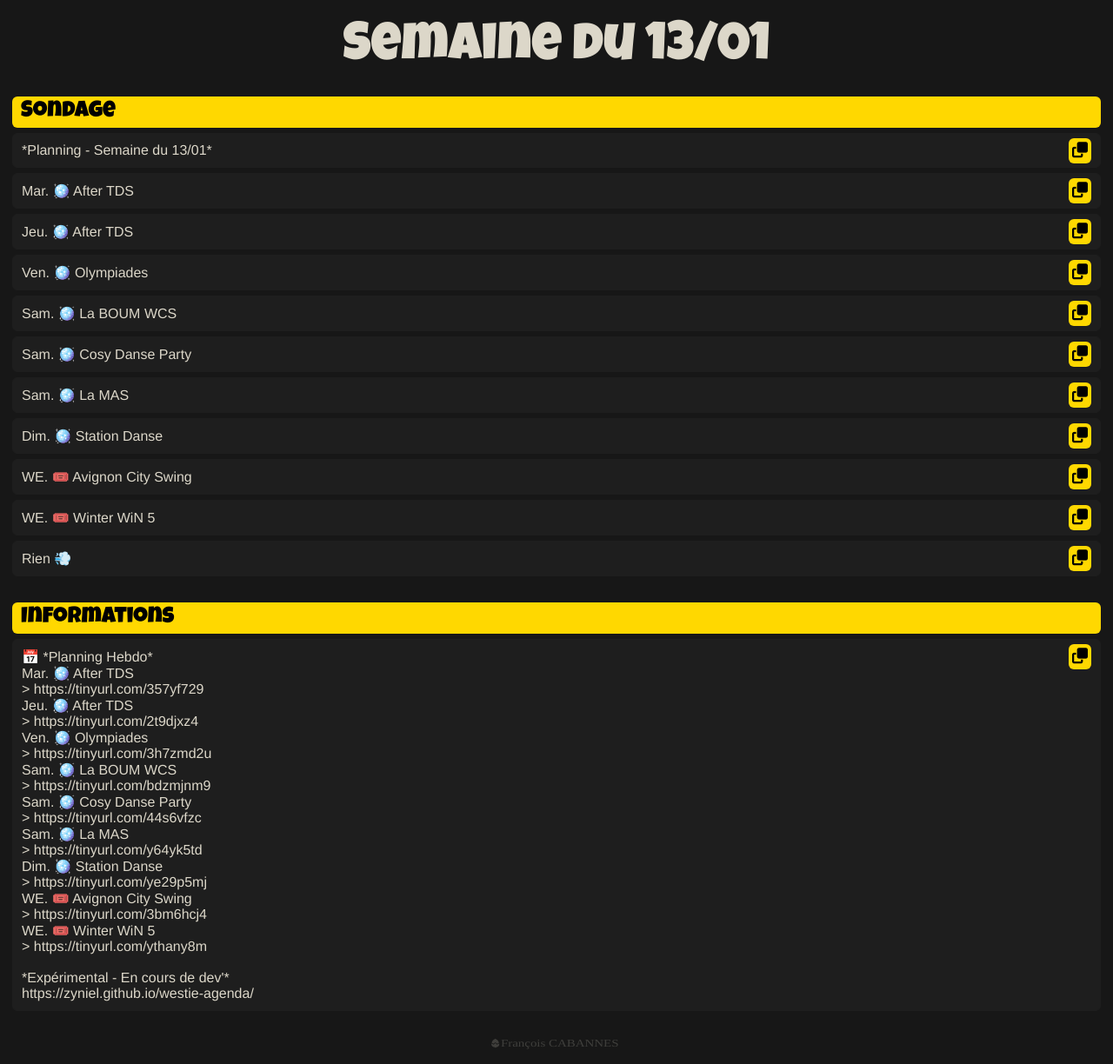
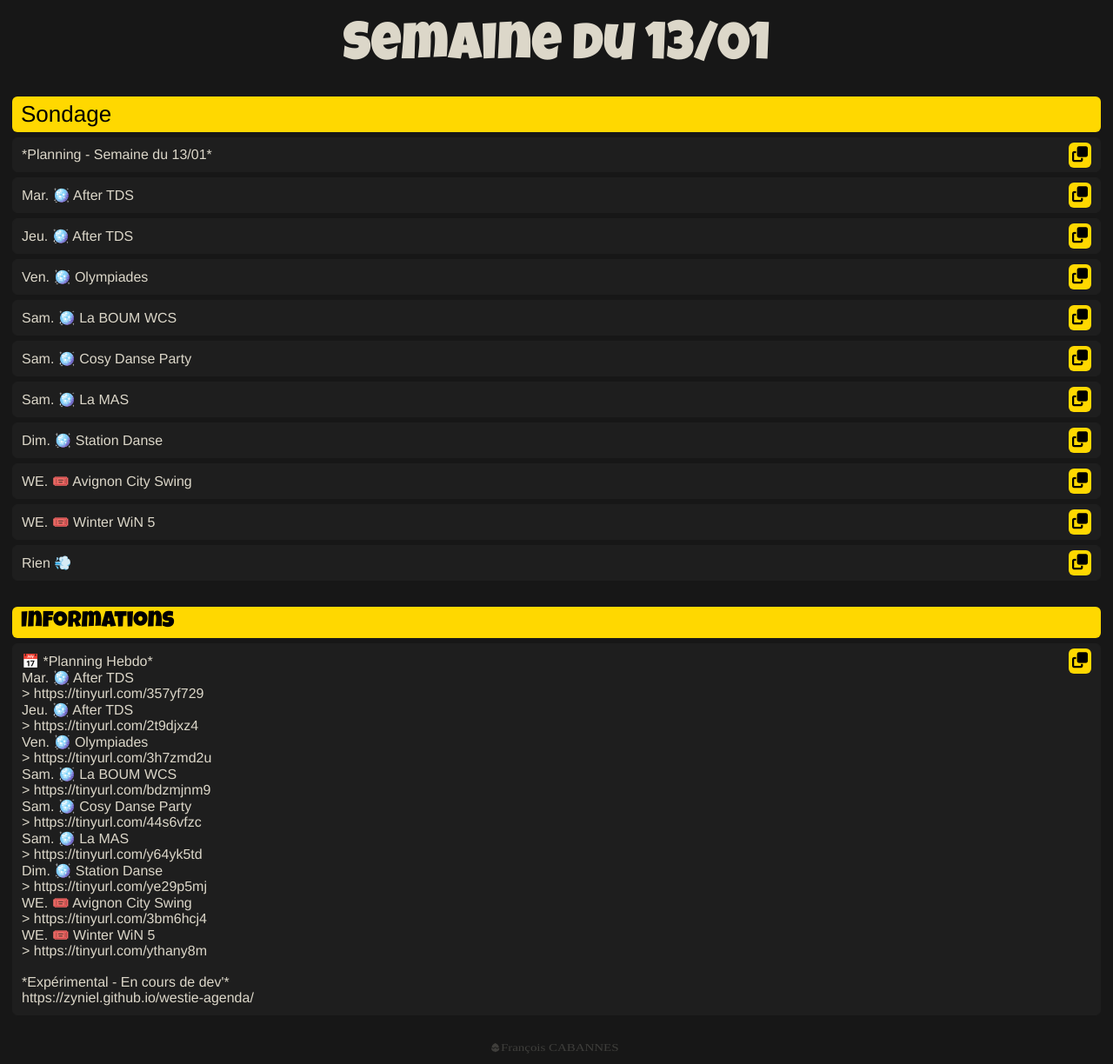
Before and after one commit to Zyniel/westie-agenda, a Jekyll site: the page built from docs/whatsapp.html, in a window 1280 px wide. Shown: the whole page at 87% size. Built offline with Jekyll 4.4.1, drawn with Linux system fonts in a browser that asks for light colours.

Commit message:
GH-Actions - Testing fixes ...

```diff
--- a/docs/whatsapp.html
+++ b/docs/whatsapp.html
@@ -6,7 +6,7 @@ title: WhatsApp
 <div id="whatsapp-page">
     <!-- First Zone -->
     <div id="survey-zone">
-        <section class="zone-title luckiest-guy-regular"><div>Sondage</div></section>
+        <section class="zone-title"><div>Sondage</div></section>
         <div id="survey-data">
             {% if site.data.events["survey-title"] and site.data.events["survey-title"] != '' %}
             <div class="event-title event-item copyable">
```
